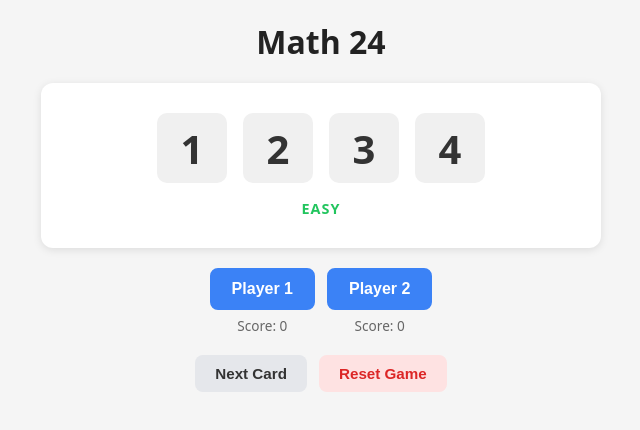
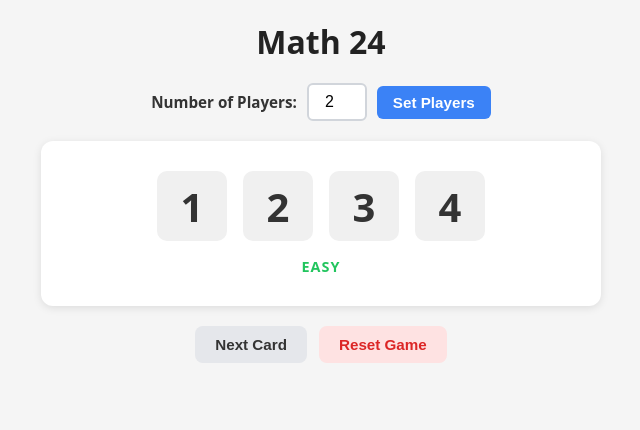
Before and after one commit to Arnavtaduvayi/Math-24-Game, a React (Vite) app: page / in a window 1280 px wide. Shown: the top 430 px of the page, without its empty margins (319-959 px from the left). Built offline with nearby package versions, Linux system fonts and the light colour scheme.

Commit message:
Add player count input and dynamic player creation
- PlayerSetup component with number input and Set Players button
- Players are created dynamically based on user input (1-10)
- App state management with useState for players array

```diff
--- a/src/App.jsx
+++ b/src/App.jsx
@@ -1,20 +1,20 @@
+import { useState } from 'react';
 import './App.css';
 import CardDisplay from './components/CardDisplay';
 import PlayerList from './components/PlayerList';
+import PlayerSetup from './components/PlayerSetup';
 import Controls from './components/Controls';
 import cards from './data/cards';
 
 function App() {
-  const demoPlayers = [
-    { id: 1, name: 'Player 1', score: 0 },
-    { id: 2, name: 'Player 2', score: 0 },
-  ];
+  const [players, setPlayers] = useState([]);
 
   return (
     <div className="app">
       <h1>Math 24</h1>
+      <PlayerSetup onSetPlayers={setPlayers} />
       <CardDisplay card={cards[0]} />
-      <PlayerList players={demoPlayers} />
+      <PlayerList players={players} />
       <Controls />
     </div>
   );
--- /dev/null
+++ b/src/components/PlayerSetup.css
@@ -0,0 +1,37 @@
+.player-setup {
+  display: flex;
+  align-items: center;
+  justify-content: center;
+  gap: 10px;
+  margin: 20px 0;
+}
+
+.player-setup label {
+  font-weight: 600;
+  font-size: 0.95rem;
+}
+
+.player-setup input {
+  width: 60px;
+  padding: 8px;
+  font-size: 1rem;
+  border: 2px solid #d1d5db;
+  border-radius: 6px;
+  text-align: center;
+}
+
+.player-setup button {
+  padding: 8px 16px;
+  font-size: 0.95rem;
+  font-weight: 600;
+  background: #3b82f6;
+  color: white;
+  border: none;
+  border-radius: 6px;
+  cursor: pointer;
+  transition: background 0.2s;
+}
+
+.player-setup button:hover {
+  background: #2563eb;
+}
--- /dev/null
+++ b/src/components/PlayerSetup.jsx
@@ -0,0 +1,34 @@
+import { useState } from 'react';
+import './PlayerSetup.css';
+
+function PlayerSetup({ onSetPlayers }) {
+  const [count, setCount] = useState(2);
+
+  function handleSubmit(e) {
+    e.preventDefault();
+    const num = Math.max(1, Math.min(10, count));
+    const players = Array.from({ length: num }, (_, i) => ({
+      id: i + 1,
+      name: `Player ${i + 1}`,
+      score: 0,
+    }));
+    onSetPlayers(players);
+  }
+
+  return (
+    <form className="player-setup" onSubmit={handleSubmit}>
+      <label htmlFor="player-count">Number of Players:</label>
+      <input
+        id="player-count"
+        type="number"
+        min="1"
+        max="10"
+        value={count}
+        onChange={(e) => setCount(Number(e.target.value))}
+      />
+      <button type="submit">Set Players</button>
+    </form>
+  );
+}
+
+export default PlayerSetup;
```
